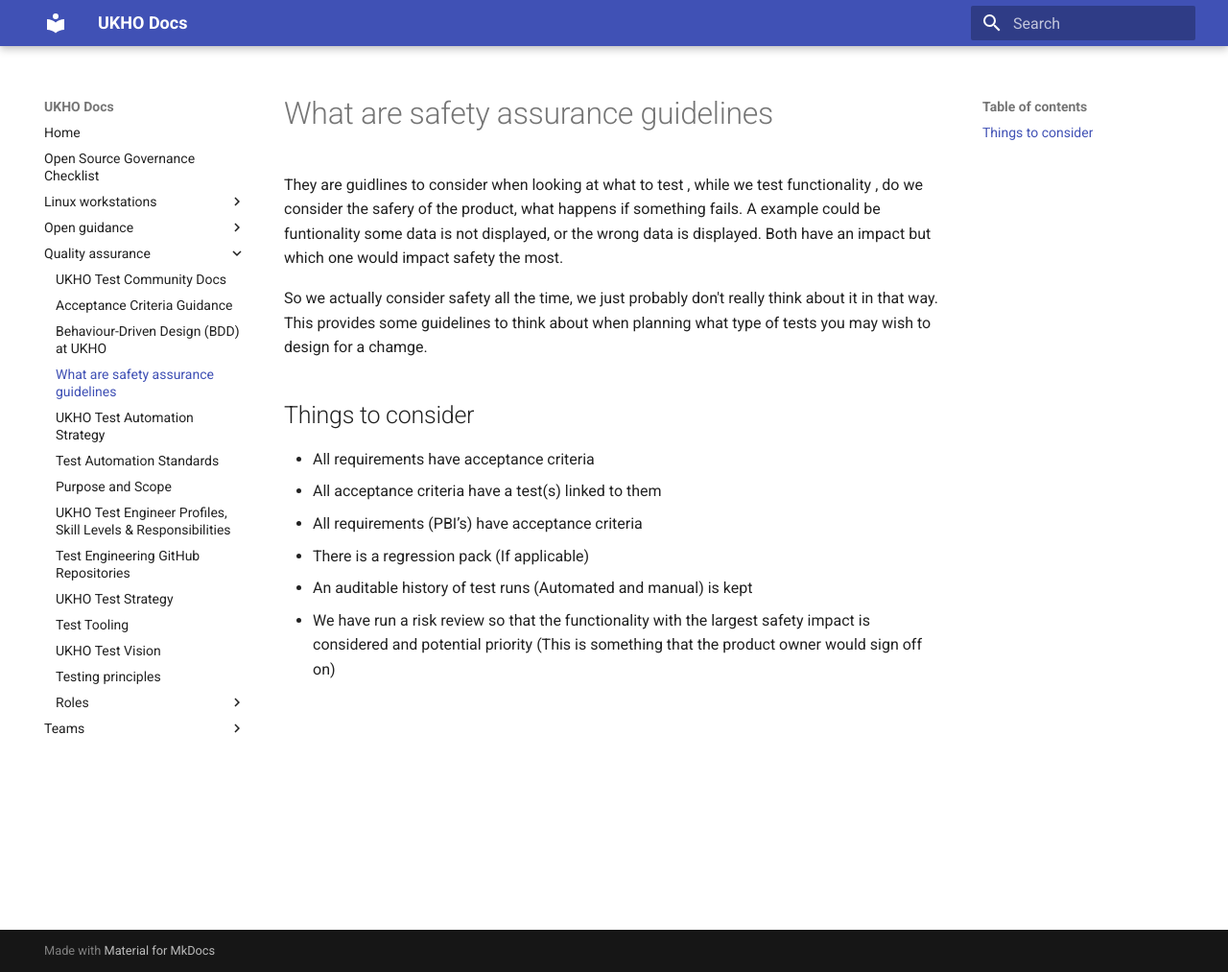
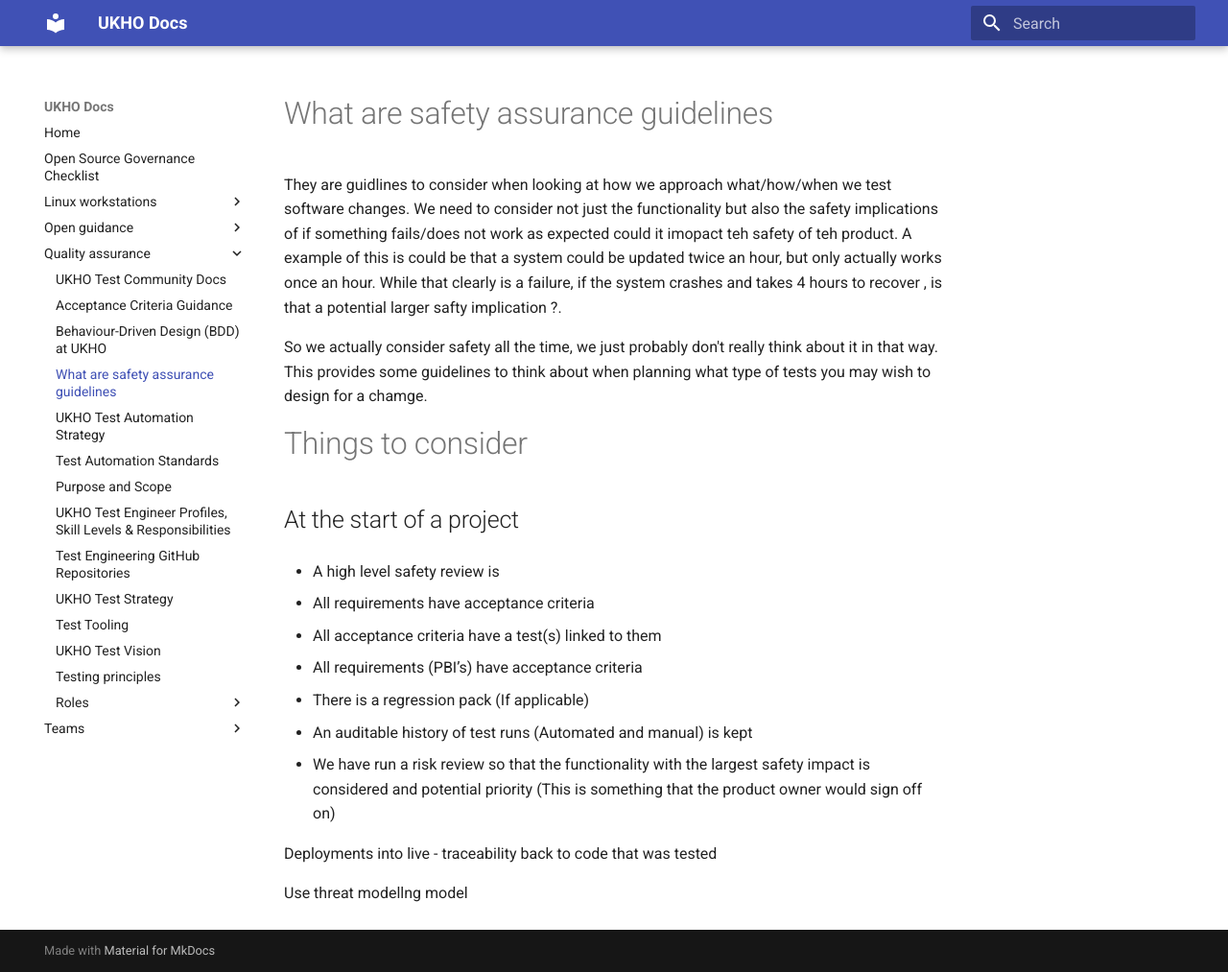
Before and after one commit to UKHO/docs, an MkDocs documentation site: the page built from docs/quality-assurance/safety-assurance.md, in a window 1280 px wide and 1013 px high. Shown: the whole window at 96% size. Built offline with MkDocs 1.6.1 and Material for MkDocs 9.7.7, drawn with Linux system fonts in a browser that asks for light colours.

Commit message:
Update safety-assurance.md

```diff
--- a/docs/quality-assurance/safety-assurance.md
+++ b/docs/quality-assurance/safety-assurance.md
@@ -1,13 +1,14 @@
 # What are safety assurance guidelines
 
-They are guidlines to consider when looking at what to test , while we test functionality , do we consider the safery of the product, what happens
-if something fails.
-A example could be funtionality some data is not displayed, or the wrong data is displayed. Both have an impact but which one would impact safety
-the most.
+They are guidlines to consider when looking at how we approach what/how/when we test software changes. We need to consider not just the functionality but also the safety implications of if something fails/does not work as expected could it imopact teh safety of teh product. A example of this is could be that a system could be updated twice an hour, but only actually works once an hour. While that clearly is a failure, if the system crashes and takes 4 hours to recover , is that a potential larger safty implication ?.
 
 So we actually consider safety all the time, we just probably don't really think about it in that way. This provides some guidelines to think about when planning what type of tests you may wish to design for a chamge.
 
-## Things to consider
+# Things to consider
+
+## At the start of a project
+
+* A high level safety review is
 
 * All requirements have acceptance criteria
 * All acceptance criteria have a test(s) linked to them
@@ -16,3 +17,8 @@ So we actually consider safety all the time, we just probably don't really think
 * An auditable history of test runs (Automated and manual) is kept
 * We have run a risk review so that the functionality with the largest safety impact is considered and potential priority (This is
   something that the product owner would sign off on)
+
+
+Deployments into live - traceability back to code that was tested
+
+Use threat modellng model
```
